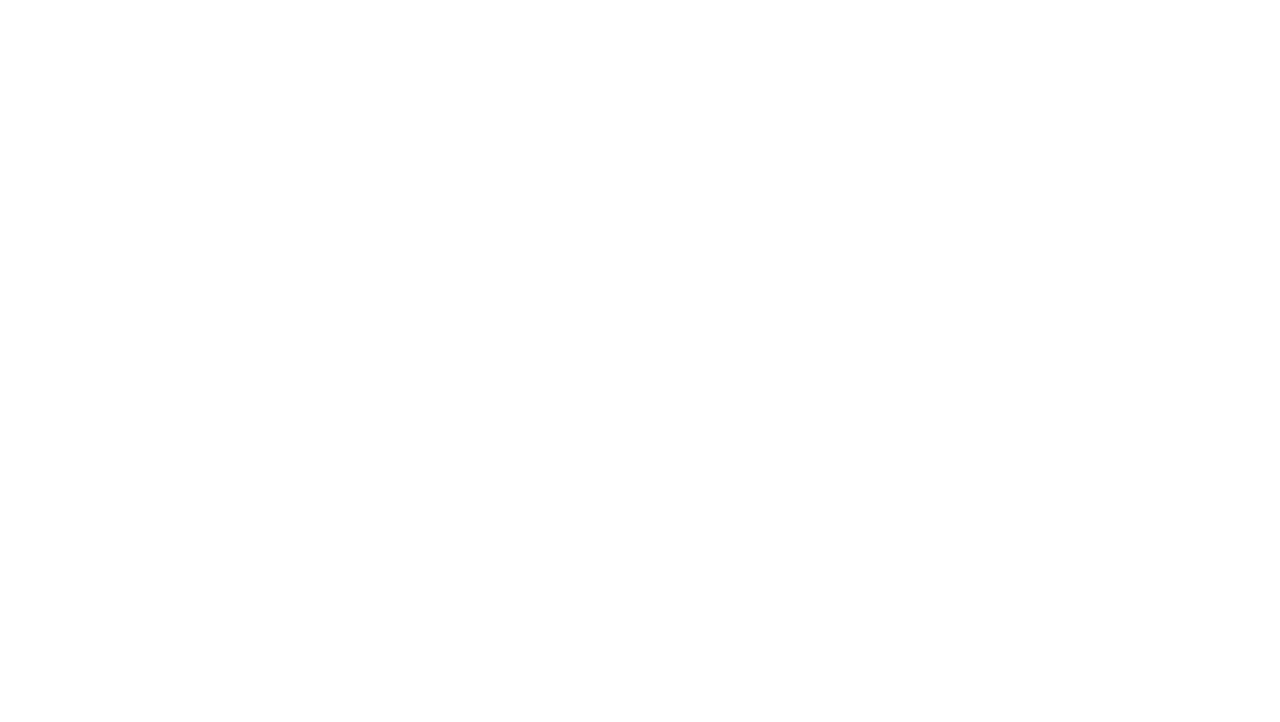
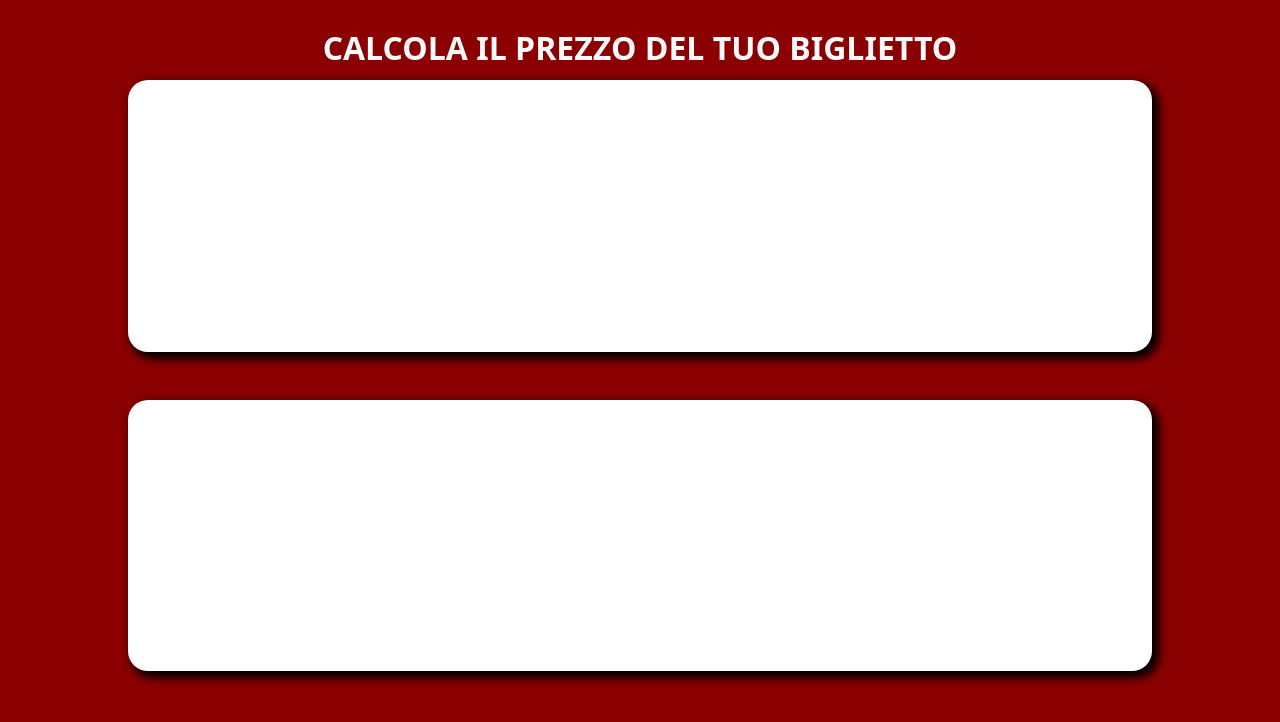
Before and after one commit to GIGIPR3/js-biglietto-treno-form, a plain HTML site: page index.html in a window 1280 px wide. Drawn offline with nearby package versions, Linux system fonts and the light colour scheme.

Commit message:
stile creato

```diff
--- a/index.html
+++ b/index.html
@@ -6,13 +6,32 @@
     <meta name="viewport" content="width=device-width, initial-scale=1.0">
     <title>js-biglietto-treno-form</title>
     <link rel="stylesheet" href="style.css">
+    <link href="https://cdn.jsdelivr.net/npm/bootstrap@5.2.2/dist/css/bootstrap.min.css" rel="stylesheet" integrity="sha384-Zenh87qX5JnK2Jl0vWa8Ck2rdkQ2Bzep5IDxbcnCeuOxjzrPF/et3URy9Bv1WTRi" crossorigin="anonymous">
 </head>
 <body>
 
+    <div class="contenitorePagina pt-4">
+
+        <div class="text-center fs-2 text-light pb-2">
+            <strong>CALCOLA IL PREZZO DEL TUO BIGLIETTO</strong>
+        </div>
+
+        <div class="contenitoreForm m-auto">
+
+
+        </div>
+
+        <div class="contenitoreBiglietto m-auto mt-5">
+
+
+        </div>
 
 
 
+    </div>
+
 
     <script src="main.js"></script>
+    <script src="https://cdn.jsdelivr.net/npm/bootstrap@5.2.2/dist/js/bootstrap.bundle.min.js" integrity="sha384-OERcA2EqjJCMA+/3y+gxIOqMEjwtxJY7qPCqsdltbNJuaOe923+mo//f6V8Qbsw3" crossorigin="anonymous"></script>
 </body>
 </html>
--- a/style.css
+++ b/style.css
@@ -3,3 +3,29 @@
     margin: 0;
     box-sizing: border-box;
 }
+
+.contenitorePagina{
+    width: 100vw;
+    height: 100vh;
+    background-color: rgb(139, 0, 0);
+}
+
+.contenitoreForm{
+    width: 80%;
+    height: 35%;
+    background-color: white;
+    border-radius: 20px;
+    box-shadow: 5px 5px 10px 2px #000000;
+    -webkit-box-shadow: 5px 5px 10px 2px #000000;
+    -moz-box-shadow: 5px 5px 10px 2px #000000;
+}
+
+.contenitoreBiglietto{
+    width: 80%;
+    height: 35%;
+    background-color: white;
+    border-radius: 20px;
+    box-shadow: 5px 5px 10px 2px #000000;
+    -webkit-box-shadow: 5px 5px 10px 2px #000000;
+    -moz-box-shadow: 5px 5px 10px 2px #000000;
+}
```
